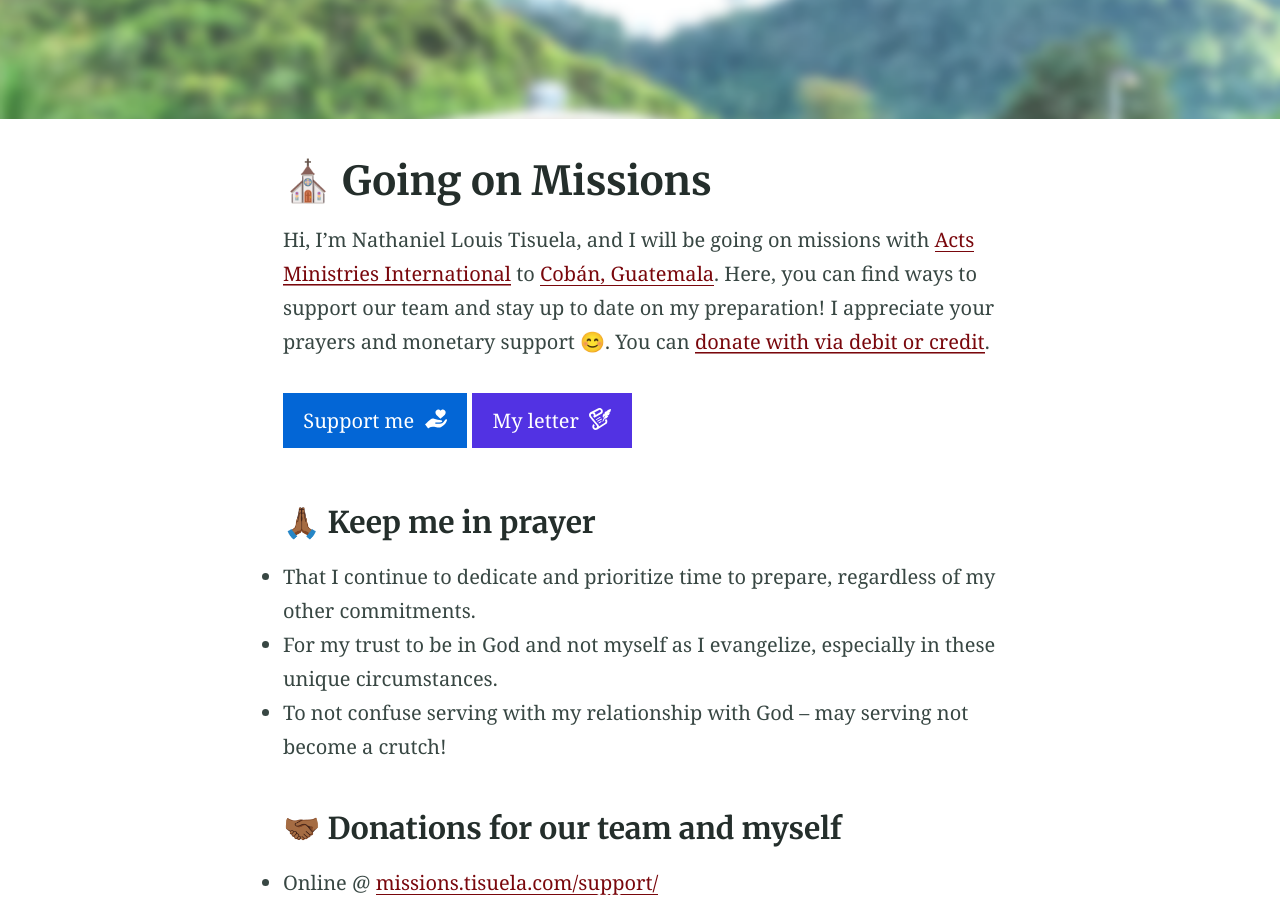
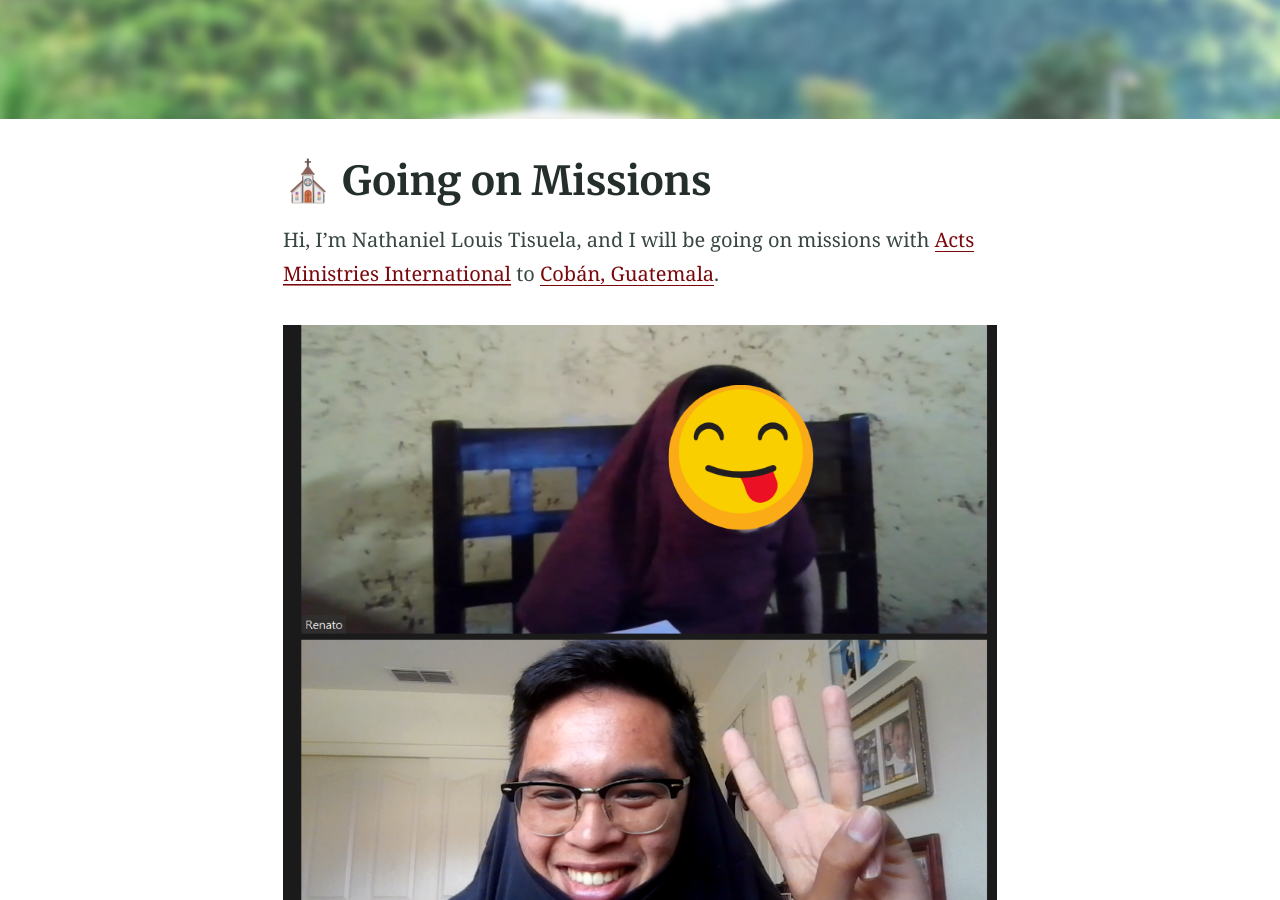
Before and after one commit to nananananate/guatemala-missions, a Jekyll site: the page built from index.md, in a window 1280 px wide and 900 px high, scrolled down 305 px. Built offline with Jekyll 4.4.1, drawn with Linux system fonts in a browser that asks for light colours; some of the changed text lies outside the part shown.

Commit message:
100% more renato!

```diff
--- a/index.md
+++ b/index.md
@@ -9,6 +9,9 @@ excerpt: "Hi, I'm Nathaniel Louis Tisuela, and I will be going on missions with
 ---
 
 Hi, I'm Nathaniel Louis Tisuela, and I will be going on missions with [Acts Ministries International](https://amichurches.com/) to [Cobán, Guatemala](https://www.amiiscoban.com/).
+
+![renato and i](/assets/images/renato-and-i.png)
+
 Here, you can find ways to support our team and stay up to date on my preparation! I appreciate your prayers and monetary support 😊. You can [donate with via debit or credit](https://churchofsouthland.ccbchurch.com/goto/forms/681/responses/new).
 
 {% include button.html text="Support me" icon="donation" link="https://churchofsouthland.ccbchurch.com/goto/forms/681/responses/new" color="#0366d6" %}{% include button.html text="My letter" icon="letter" link="./assets/pdfs/support-letter.pdf" color="#5232E3" %}
```
Also changed, not shown: _posts/2021-05-01-support-letter.md (+2 -0 lines), assets/images/renato-and-i.png (added).
